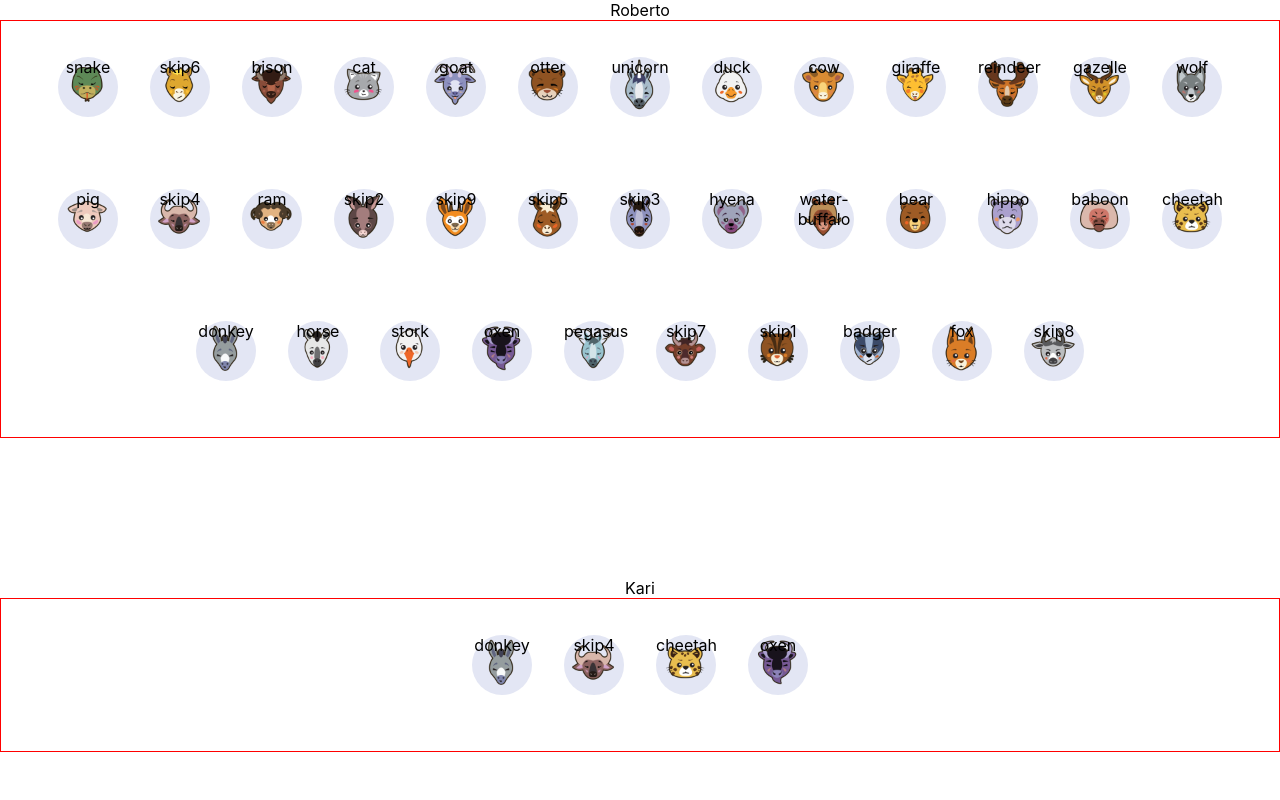
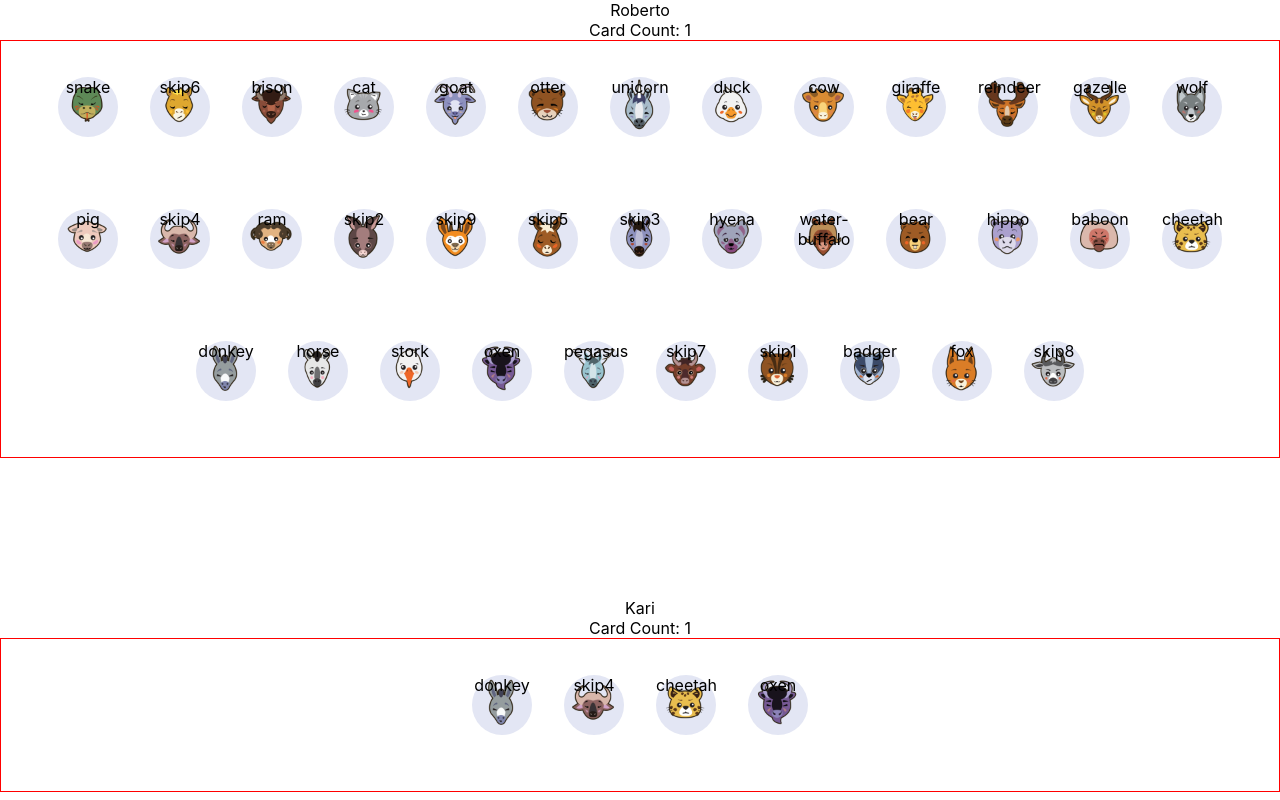
Before and after one commit to onyoo/Reflex-Games, a React (Create React App) app: page / in a window 1280 px wide. Built offline with nearby package versions, Linux system fonts and the light colour scheme.

Commit message:
Display User's card count and handle if cards array is null

```diff
--- a/src/Components/User/index.js
+++ b/src/Components/User/index.js
@@ -1,13 +1,22 @@
-import { useState } from "react";
+import { useState, useEffect } from "react";
 import { Card } from "../Card";
 
 export const User = ({name, cards, ...props }) => {
-  const userCards = cards;
-  const visibleCard = userCards[0]
+  const [userCards, setUserCards] = useState(cards);
+  const [visibleCard, setVisibleCard] = useState(null);
+
+  useEffect(() => {
+    if (cards.length > 0) {
+      setVisibleCard(cards[0])
+    }
+  }, []);
 
   return (
     <div>
       {name}
+      <br/>
+      Card Count: {userCards.length}
+      <br/>
       {visibleCard}
     </div>
   );
```
